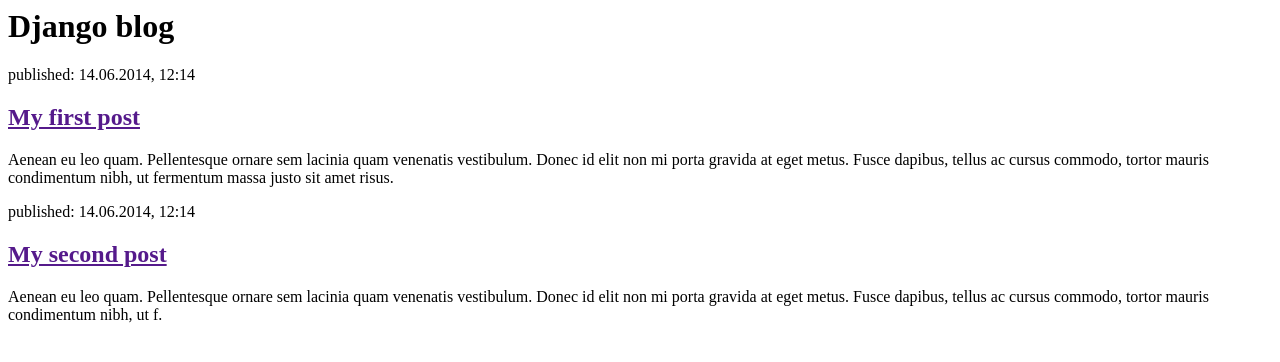
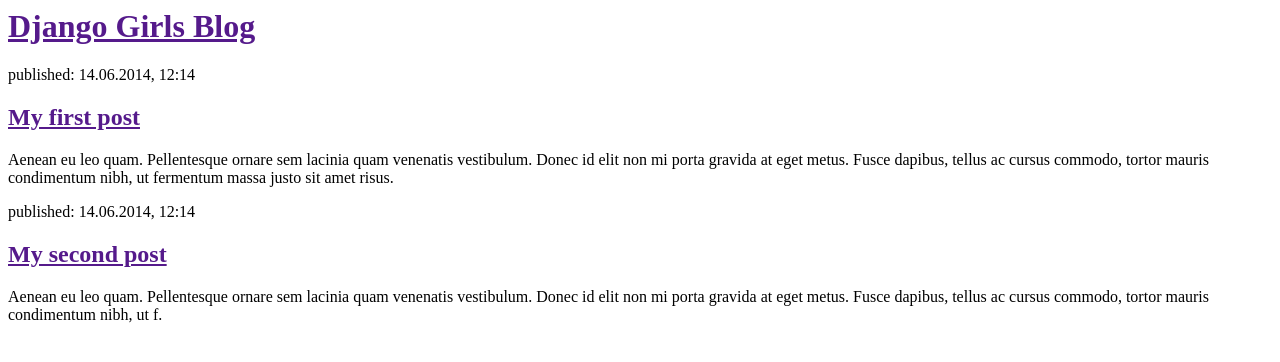
Before and after one commit to n1mb0606/my-first-blog, a Django app: page / in a window 1280 px wide. Shown: the top 362 px of the page. Run offline with Django 4.2, Linux system fonts and the light colour scheme.

Commit message:
Changed the HTML for the site.

```diff
--- a/blog/templates/blog/post_list.html
+++ b/blog/templates/blog/post_list.html
@@ -1,12 +1,11 @@
 <html>
     <head>
-        <title>Django blog</title>
+        <title>Django Girls blog</title>
     </head>
     <body>
         <div>
-            <h1><a herf="">Django blog</a></h1>
+            <h1><a href="">Django Girls Blog</a></h1>
         </div>
-
         <div>
             <p>published: 14.06.2014, 12:14</p>
             <h2><a href="">My first post</a></h2>
```
Also changed, not shown: db.sqlite3.
